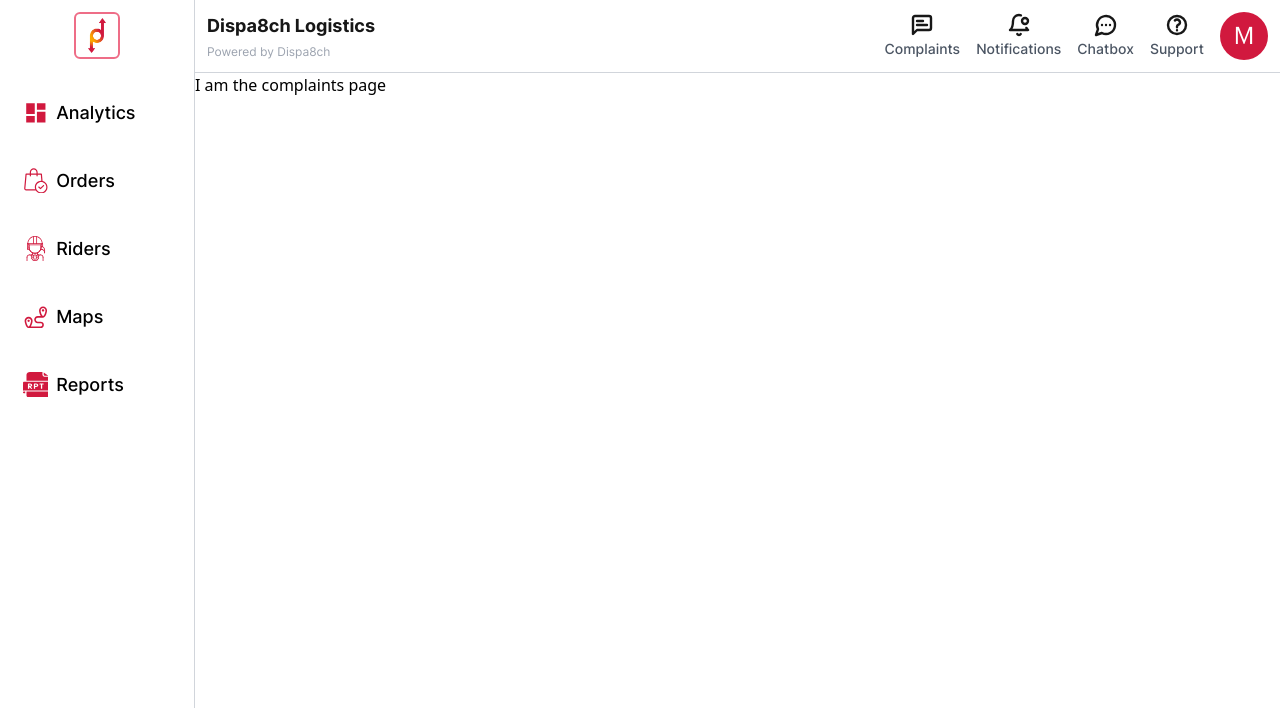
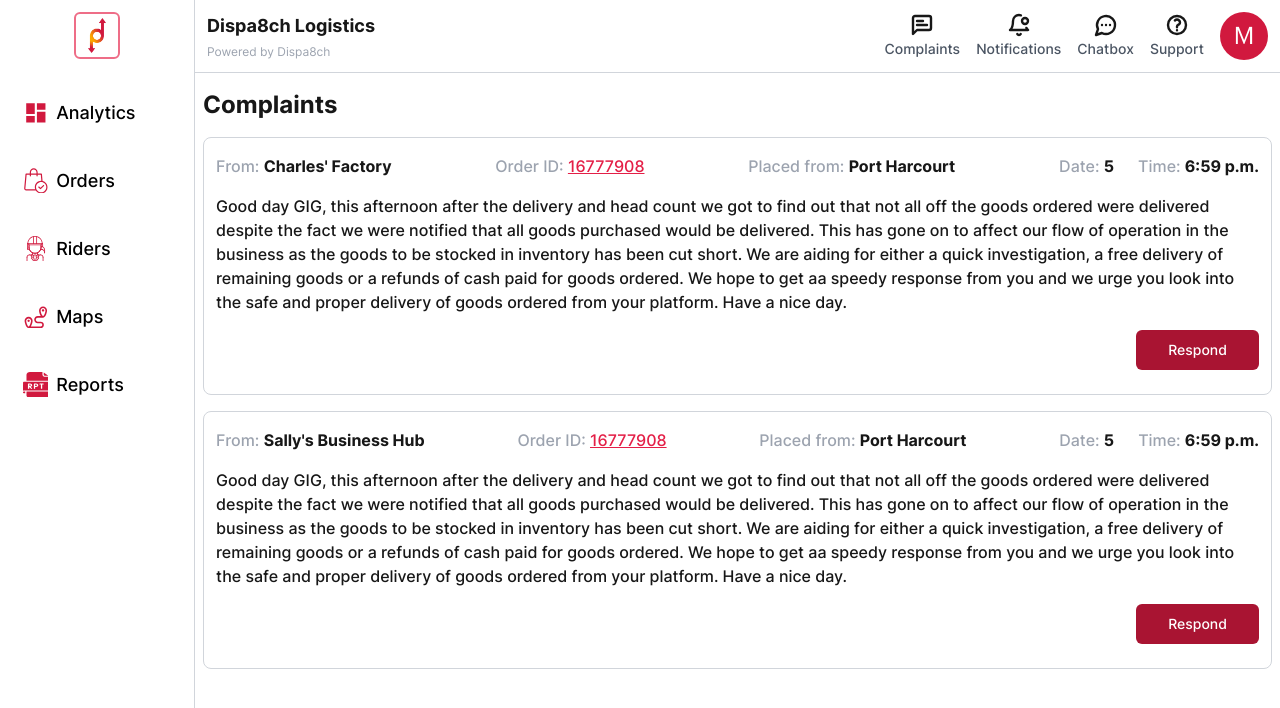
Before and after one commit to dispa8ch/dispa8ch-web, a Next.js app: page /dashboard/complaints in a window 1280 px wide. Shown: the top 708 px of the page. Built offline with nearby package versions, Linux system fonts and the light colour scheme.

Commit message:
[feat] 🚀 dashboard/complaints complaints UI is done

```diff
--- /dev/null
+++ b/app/dashboard/complaints/_components/complaint-metadata.tsx
@@ -0,0 +1,36 @@
+import Link from "next/link";
+
+type Props = {
+  text: string | number;
+  className?: string;
+  prefix:
+  | 'From:'
+  | 'Placed from:'
+  | 'Time:'
+  | 'Date:'
+}
+
+const ComplaintMetadata: React.FC<Props> = ({ text, prefix, className }) => {
+  return (
+    <p className={className} >{prefix} <span className="text-[#171717] font-Inter_Bold ">{text}</span></p>
+
+  )
+}
+
+type LinkProps = Omit<Props, 'prefix'> & {
+  link: string | number;
+  prefix:
+  | 'Order ID:';
+}
+
+const ComplaintMetadataLink: React.FC<LinkProps> = ({ link, text, prefix, className }) => {
+  return (
+    <p className={className}>{prefix} <Link href={`/dashboard/orders?orderId=${link}`} className="text-dispa8chRed-10 font-Inter_Medium underline ">{text}</Link></p>
+
+  )
+}
+
+
+export default Object.assign(ComplaintMetadata, {
+  Link: ComplaintMetadataLink
+})
--- /dev/null
+++ b/app/dashboard/complaints/_components/complaint.tsx
@@ -0,0 +1,30 @@
+import { BaseButton } from "@/components/buttons";
+import { complaints } from "../complaints.schema";
+import ComplaintMetadata from "./complaint-metadata";
+
+type ComplaintProps = typeof complaints[number]
+
+/**
+ * @todo get a date parser for this component
+ */
+const Complaint: React.FC<ComplaintProps> = ({ emailAddress, date: _date, location, complaintMessage, orderId, name, timeStamp }) => {
+  return (
+    <div className="w-full h-fit text-gray-400 font-Inter_Medium border border-gray-300 px-3 pt-4 pb-6 rounded-lg column gap-4  ">
+      <div className="w-full flex items-center gap-6">
+        <ComplaintMetadata prefix="From:" text={name} />
+        <ComplaintMetadata.Link prefix="Order ID:" text={orderId} link={orderId} className="ml-auto" />
+        <ComplaintMetadata prefix="Placed from:" text={location} className="ml-auto" />
+        <ComplaintMetadata prefix="Date:" text={_date.getDay()} className="ml-auto" />
+        <ComplaintMetadata prefix="Time:" text={timeStamp} />
+      </div>
+      <p className="font-Inter_Medium text-[#171717] ">
+        {complaintMessage}
+      </p>
+      <BaseButton className="font-Inter_Medium ml-auto" >
+        Respond
+      </BaseButton>
+    </div>
+  )
+}
+
+export default Complaint;
--- /dev/null
+++ b/app/dashboard/complaints/_components/header.tsx
@@ -0,0 +1,9 @@
+const Header: React.FC = () => {
+  return (
+    <section className="w-full pt-2 flex items-center gap-4 font-Inter" >
+      <h1 className="font-Inter_Bold text-2xl text-[#171717]" >Complaints</h1>
+    </section>
+  )
+}
+
+export default Header;
--- /dev/null
+++ b/app/dashboard/complaints/complaints.schema.ts
@@ -0,0 +1,24 @@
+/**
+ * @warn dont render the email address this in the UI. this is only used to respond to the user. the logistics company should not have the email of the user sending the complaint
+ * @todo build a parser for the timeStamp property
+ */
+export const complaints = [
+  {
+    name: "Charles' Factory",
+    emailAddress: 'sallybusinesshub@gmail.com',
+    orderId: 16777908,
+    complaintMessage: 'Good day GIG, this afternoon after the delivery and head count we got to find out that not all off the goods ordered were delivered despite the fact we were notified that all goods purchased would be delivered. This has gone on to affect our flow of operation in the business as the goods to be stocked in inventory has been cut short. We are aiding for either  a quick investigation, a free delivery of remaining goods or a refunds of cash paid for goods ordered. We hope to get aa speedy response from you and we urge you look into the safe and proper delivery of goods ordered from your platform. Have a nice day.',
+    location: 'Port Harcourt',
+    date: new Date,
+    timeStamp: "6:59 p.m."
+  },
+  {
+    name: "Sally's Business Hub",
+    emailAddress: 'sallybusinesshub@gmail.com',
+    orderId: 16777908,
+    complaintMessage: 'Good day GIG, this afternoon after the delivery and head count we got to find out that not all off the goods ordered were delivered despite the fact we were notified that all goods purchased would be delivered. This has gone on to affect our flow of operation in the business as the goods to be stocked in inventory has been cut short. We are aiding for either  a quick investigation, a free delivery of remaining goods or a refunds of cash paid for goods ordered. We hope to get aa speedy response from you and we urge you look into the safe and proper delivery of goods ordered from your platform. Have a nice day.',
+    location: 'Port Harcourt',
+    date: new Date,
+    timeStamp: "6:59 p.m."
+  }
+]
--- /dev/null
+++ b/app/dashboard/complaints/layout.tsx
@@ -0,0 +1,21 @@
+import { FC, ReactNode } from "react"
+
+type Props ={
+  children?: ReactNode
+}
+
+/**
+ * A complaint is a message from a user that has issues with the service a logistics company offered them.
+ * @implementation It has the name of the user, the order id(so the company can see which order exactly), the location where the order was placed from,the exact date, the actual message explaining what went wrong and the exact time the user sent out the user sent out the complaint.
+ * @implementation logistics companies can search for a certain keyword in our database so that they can get complaints from say a particular customer
+ * @implementation logistics companies should be able to search complaints for a specific day, 3 days ago, the past week, 3 weeks ago, the past 2 months and the last year.
+ */
+const ComplaintsLayout: FC<Props> = ({children}) => {
+  return (
+    <section className="bg-transparent h-full p-2 " >
+      {children}
+    </section>
+  )
+}
+
+export default ComplaintsLayout
--- a/app/dashboard/complaints/page.tsx
+++ b/app/dashboard/complaints/page.tsx
@@ -1,8 +1,16 @@
+import Complaint from "./_components/complaint"
+import Header from "./_components/header"
+import { complaints } from "./complaints.schema"
 const Complaints: React.FC = () => {
   return (
-    <section>
-      I am the complaints page
-    </section>
+    <>
+      <Header />
+      <section className="w-full mt-4 space-y-4">
+        {complaints.map(complaint => (
+          <Complaint {...complaint} />
+        ))}
+      </section>
+    </>
   )
 }
 
--- a/app/dashboard/layout.tsx
+++ b/app/dashboard/layout.tsx
@@ -11,6 +11,7 @@ export const metadata: Metadata = {
 
 /**
  * All child routes will go into <main>
+ * @todo get the signed in user and change the emailAddress
  */
 export default function DashboardLayout({
   children,
```
